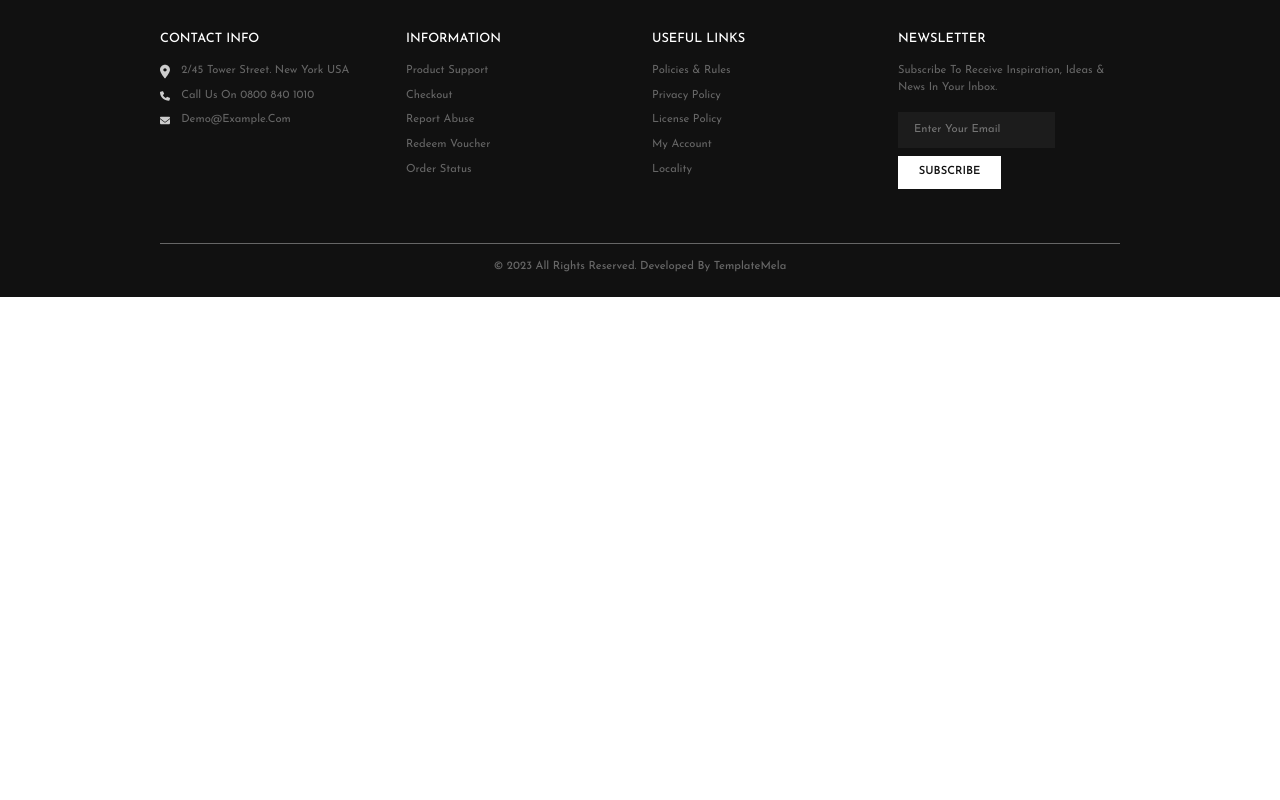
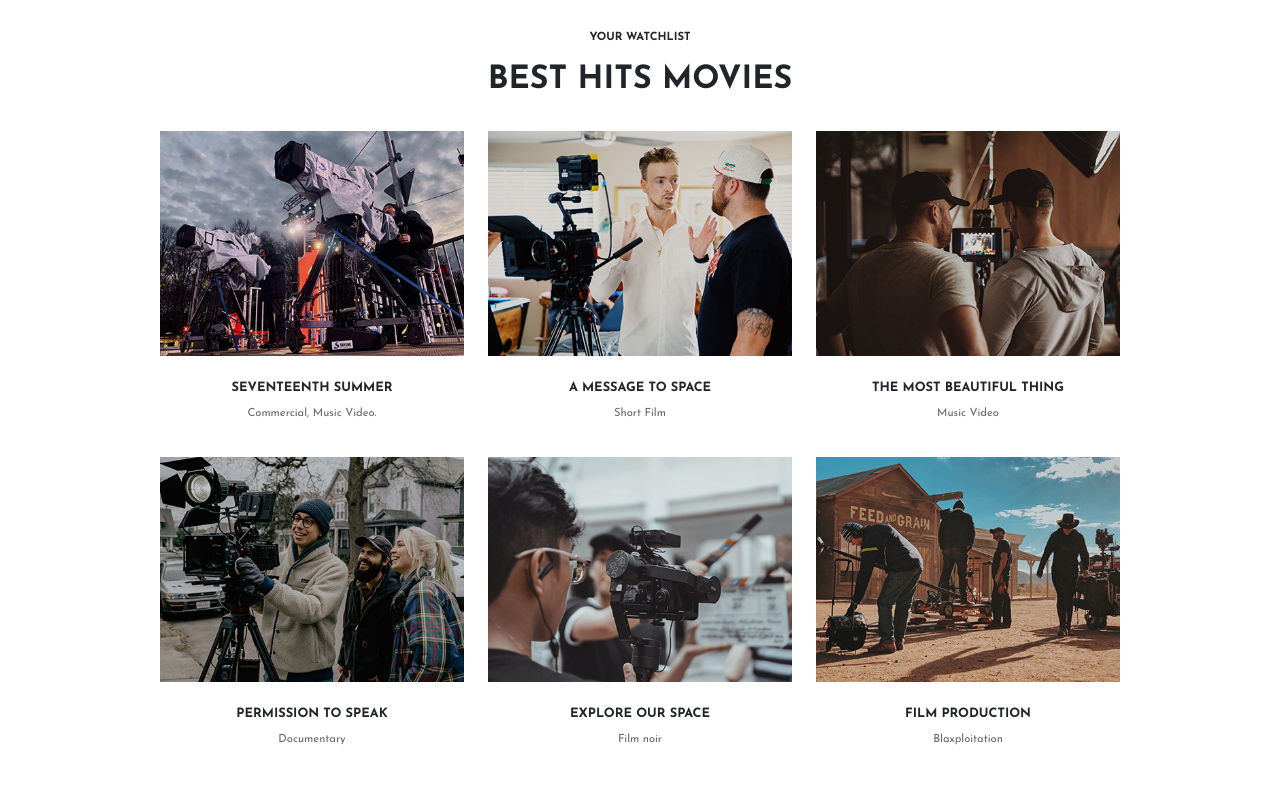
Before and after one commit to micheleTummolo/proj-html-vuejs, a Vue app: page / in a window 1280 px wide. Shown: the part 1120-1920 px from the top of the page. Before the commit the page ends 1417 px from the top, so only its background shows below. Built offline with nearby package versions, Linux system fonts and the light colour scheme.

Commit message:
Done "Your Watchlist" section

```diff
--- a/src/components/AppMain.vue
+++ b/src/components/AppMain.vue
@@ -1,17 +1,20 @@
 <script>
 import AppWhatWeDo from './AppWhatWeDo.vue';
 import AppAboutAs from './AppAboutAs.vue';
+import AppYourWatchlist from './AppYourWatchlist.vue';
 
 export default {
     components: {
         AppWhatWeDo,
         AppAboutAs,
+        AppYourWatchlist,
     }
 }
 </script>
 <template lang="">
     <AppWhatWeDo></AppWhatWeDo>
     <AppAboutAs></AppAboutAs>
+    <AppYourWatchlist></AppYourWatchlist>
 </template>
 <style lang="">
 
--- a/src/components/AppWhatWeDo.vue
+++ b/src/components/AppWhatWeDo.vue
@@ -93,6 +93,7 @@ export default {
         font-size: .7rem;
         font-weight: 400;
         line-height: 2;
+        color: #666666;
     }
 }
 </style>
--- /dev/null
+++ b/src/components/AppYourWatchlist.vue
@@ -0,0 +1,108 @@
+<script>
+export default {
+
+}
+</script>
+<template>
+    <div class="container_whatclist">
+        <div class="row mb-2">
+            <div class="col-12 text-center">
+                <h5>YOUR WATCHLIST</h5>
+            </div>
+        </div>
+        <div class="row">
+            <div class="col-12 text-center">
+                <h1>BEST HITS MOVIES</h1>
+            </div>
+        </div>
+        <div class="row row-cols-3 mt-4">
+            <div class="col my_card d-flex flex-column align-items-center mb-3">
+                <div class="img_container mb-4">
+                    <img src="../assets/images/Gallery-01.jpg" alt="">
+                </div>
+                <h4>SEVENTEENTH SUMMER</h4>
+                <p class="text-center">Commercial, Music Video.</p>
+            </div>
+            <div class="col my_card d-flex flex-column align-items-center mb-3">
+                <div class="img_container mb-4">
+                    <img src="../assets/images/Gallery-02.jpg" alt="">
+                </div>
+                <h4>A MESSAGE TO SPACE</h4>
+                <p class="text-center">Short Film</p>
+            </div>
+            <div class="col my_card d-flex flex-column align-items-center mb-3">
+                <div class="img_container mb-4">
+                    <img src="../assets/images/Gallery-03.jpg" alt="">
+                </div>
+                <h4>THE MOST BEAUTIFUL THING</h4>
+                <p class="text-center">Music Video</p>
+            </div>
+            <div class="col my_card d-flex flex-column align-items-center mb-3">
+                <div class="img_container mb-4">
+                    <img src="../assets/images/Gallery-04.jpg" alt="">
+                </div>
+                <h4>PERMISSION TO SPEAK</h4>
+                <p class="text-center">Documentary</p>
+            </div>
+            <div class="col my_card d-flex flex-column align-items-center mb-3">
+                <div class="img_container mb-4">
+                    <img src="../assets/images/Gallery-05.jpg" alt="">
+                </div>
+                <h4>EXPLORE OUR SPACE</h4>
+                <p class="text-center">Film noir</p>
+            </div>
+            <div class="col my_card d-flex flex-column align-items-center mb-3">
+                <div class="img_container mb-4">
+                    <img src="../assets/images/Gallery-06.jpg" alt="">
+                </div>
+                <h4>FILM PRODUCTION</h4>
+                <p class="text-center">Blaxploitation</p>
+            </div>
+        </div>
+    </div>
+</template>
+<style lang="scss">
+.container_whatclist {
+    padding: 6rem 10rem;
+
+    h5 {
+        font-size: .7rem;
+        font-weight: 700;
+    }
+
+    h1 {
+        font-size: 2rem;
+        font-weight: 800;
+    }
+
+    .my_card {
+
+        .img_container {
+            overflow: hidden;
+
+            img {
+                width: 100%;
+                height: 100%;
+                transition: transform .5s;
+            }
+        }
+
+        &:hover img {
+            transform: scale(1.1);
+        }
+
+    }
+
+    h4 {
+        font-size: .8rem;
+        font-weight: 700;
+    }
+
+    p {
+        font-size: .7rem;
+        font-weight: 400;
+        line-height: 2;
+        color: #666666;
+    }
+}
+</style>
```
